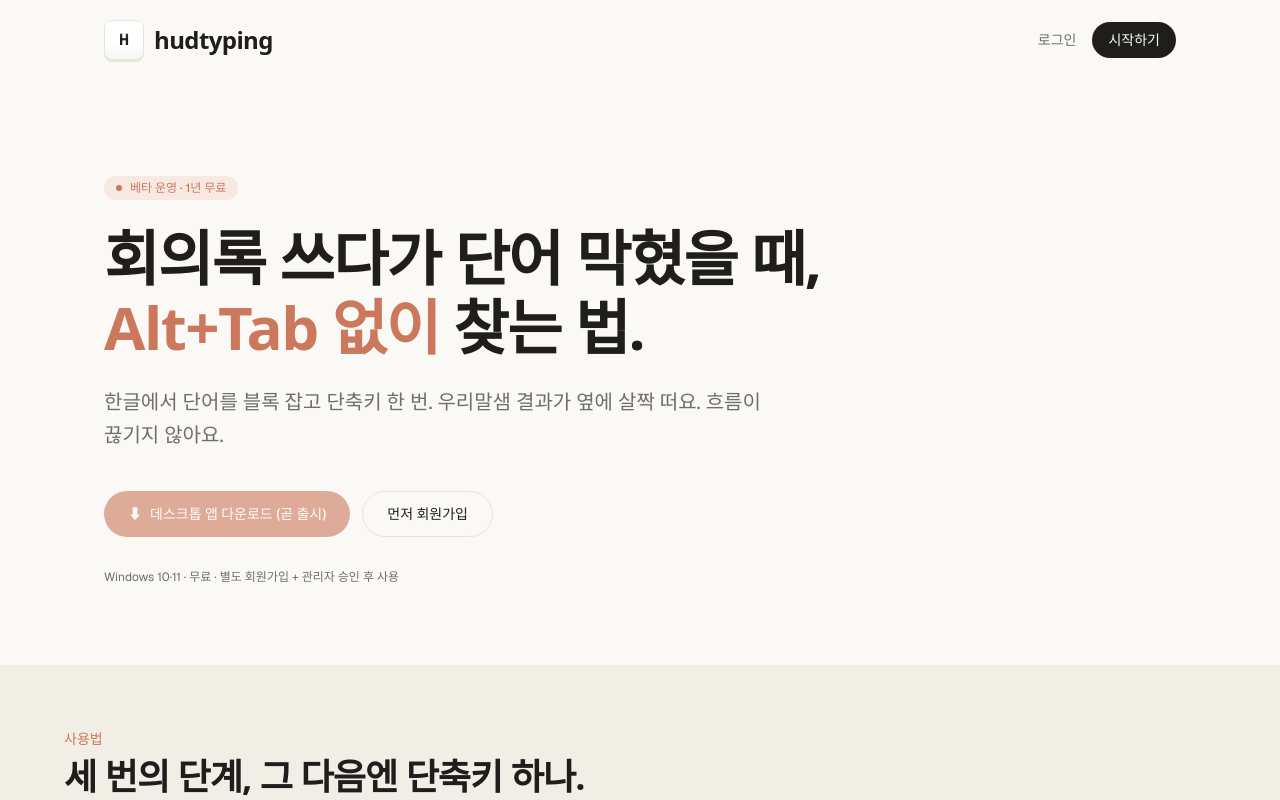
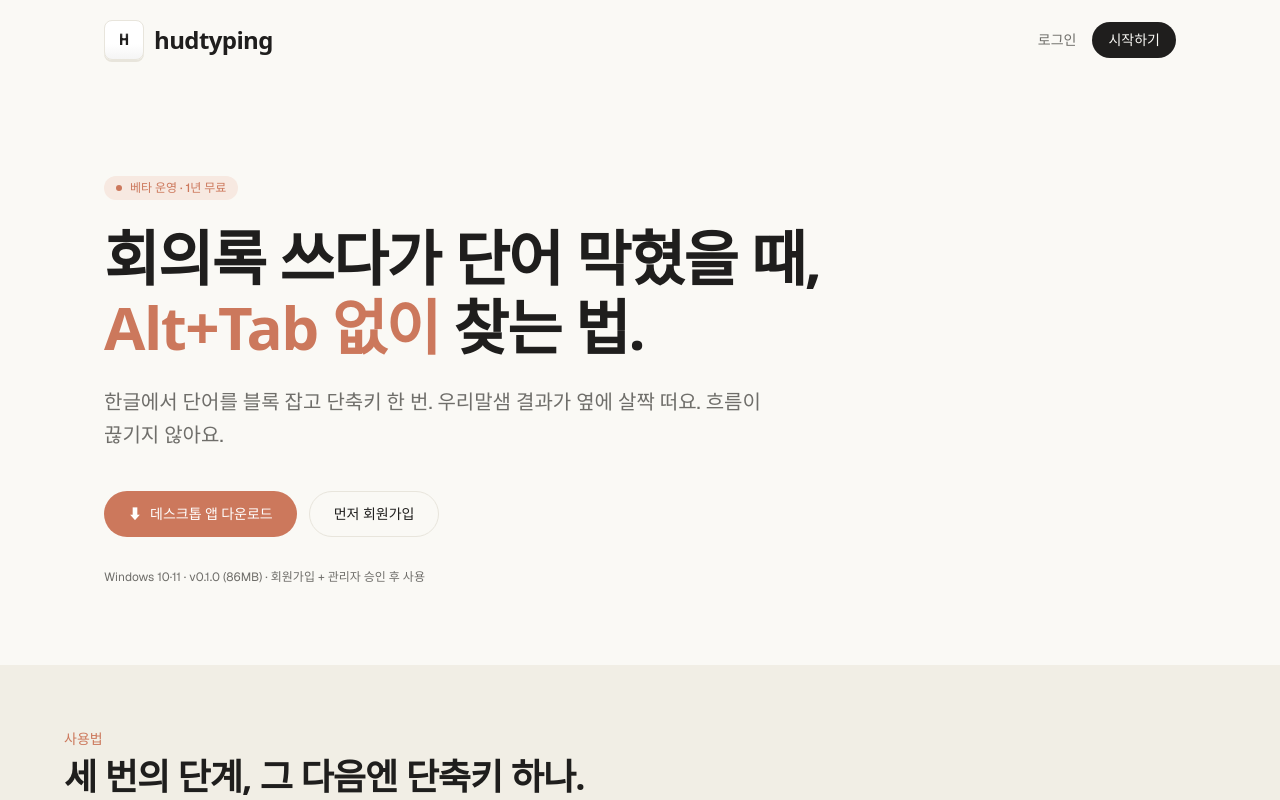
Before and after one commit to phk901031-prog/hudtyping-saas, a Next.js app: page / in a window 1280 px wide. Shown: the top 800 px of the page. Built offline with nearby package versions, Linux system fonts and the light colour scheme; no server answers; a web font is replaced by a local one.

Commit message:
Activate download button (v0.1.0 .exe on GitHub Releases)

```diff
--- a/src/app/page.tsx
+++ b/src/app/page.tsx
@@ -78,16 +78,13 @@ export default async function HomePage() {
           </p>
 
           <div className="flex flex-col sm:flex-row gap-3 mt-4">
-            {/* 다운로드 — Phase 4-4 후 GitHub Releases URL 연결 예정 */}
-            <button
-              type="button"
-              disabled
-              title="곧 다운로드가 가능해져요"
-              className="px-6 py-3 rounded-full bg-accent text-white text-sm font-medium hover:bg-accent-hover transition disabled:opacity-60 disabled:cursor-not-allowed inline-flex items-center justify-center gap-2"
+            <a
+              href="https://github.com/phk901031-prog/hudtyping-saas/releases/latest/download/hudtyping-Setup-0.1.0.exe"
+              className="px-6 py-3 rounded-full bg-accent text-white text-sm font-medium hover:bg-accent-hover transition inline-flex items-center justify-center gap-2"
             >
               <span>⬇</span>
-              데스크톱 앱 다운로드 (곧 출시)
-            </button>
+              데스크톱 앱 다운로드
+            </a>
             {!isSignedIn ? (
               <Link
                 href="/sign-up"
@@ -106,7 +103,7 @@ export default async function HomePage() {
           </div>
 
           <p className="text-xs text-muted mt-2">
-            Windows 10·11 · 무료 · 별도 회원가입 + 관리자 승인 후 사용
+            Windows 10·11 · v0.1.0 (86MB) · 회원가입 + 관리자 승인 후 사용
           </p>
         </div>
       </section>
```
